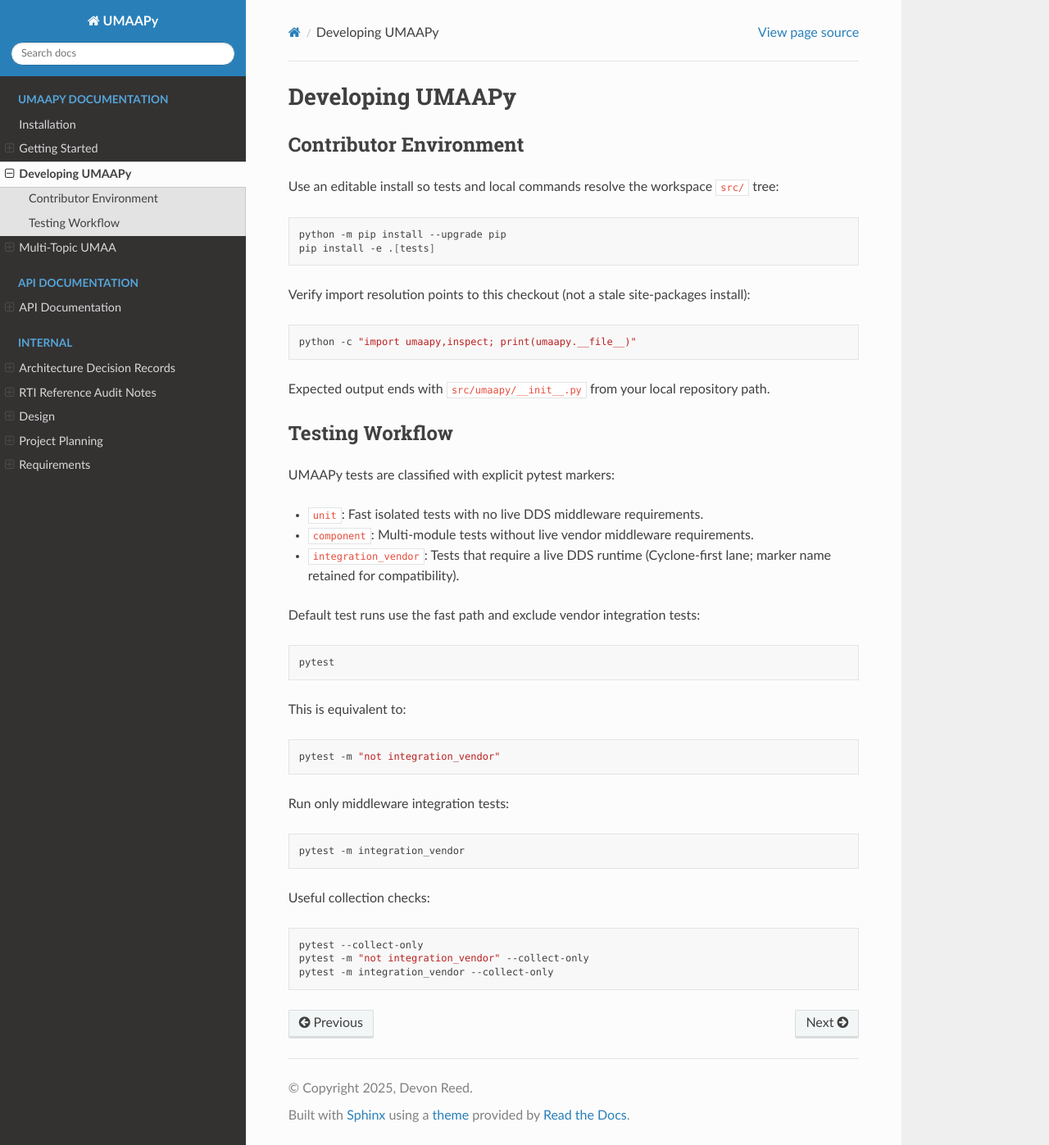
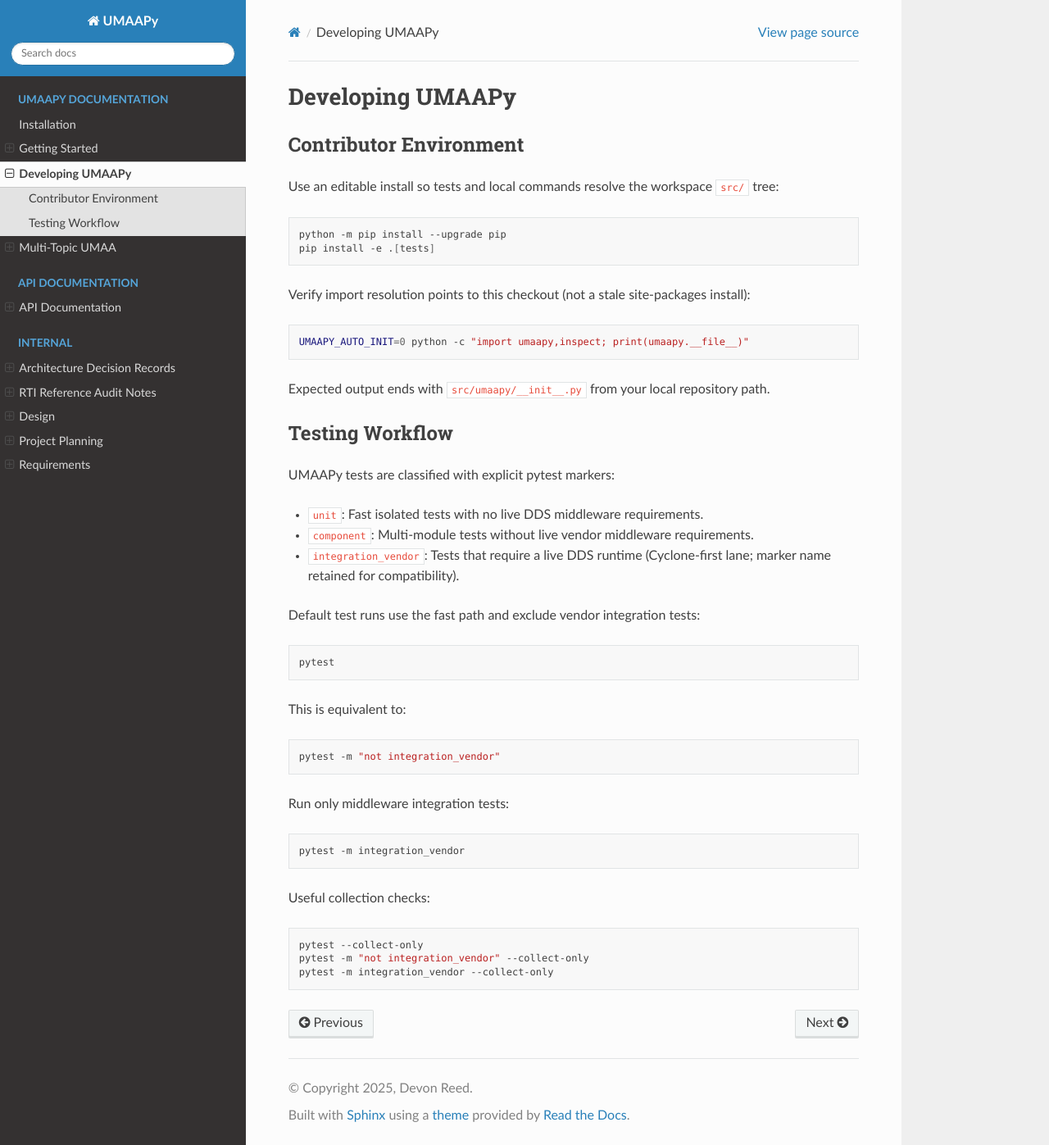
Before and after one commit to dkreed747/umaapy, a Sphinx documentation site: the page built from docs/usage/development.rst, in a window 1280 px wide and 1397 px high. Shown: the whole window at 82% size. Built offline with Sphinx 7.4.7 and the Read the Docs theme 3.1.0, drawn with Linux system fonts in a browser that asks for light colours.

Commit message:
Use UMAAPY_AUTO_INIT=0 in import path verification docs

```diff
--- a/docs/usage/development.rst
+++ b/docs/usage/development.rst
@@ -15,7 +15,7 @@
 
 .. code-block:: bash
 
-   python -c "import umaapy,inspect; print(umaapy.__file__)"
+   UMAAPY_AUTO_INIT=0 python -c "import umaapy,inspect; print(umaapy.__file__)"
 
 Expected output ends with ``src/umaapy/__init__.py`` from your local repository path.
 
```
Also changed, not shown: README.md (+1 -1 lines).
